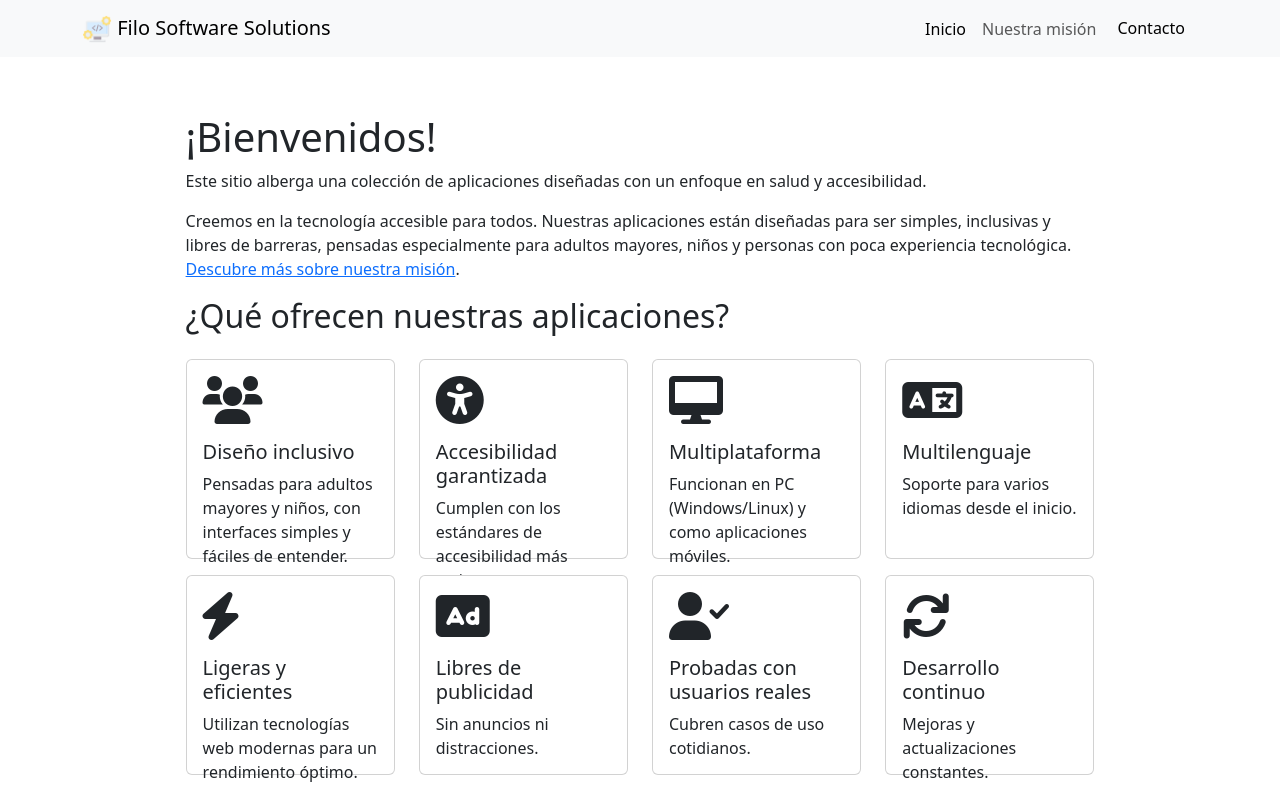
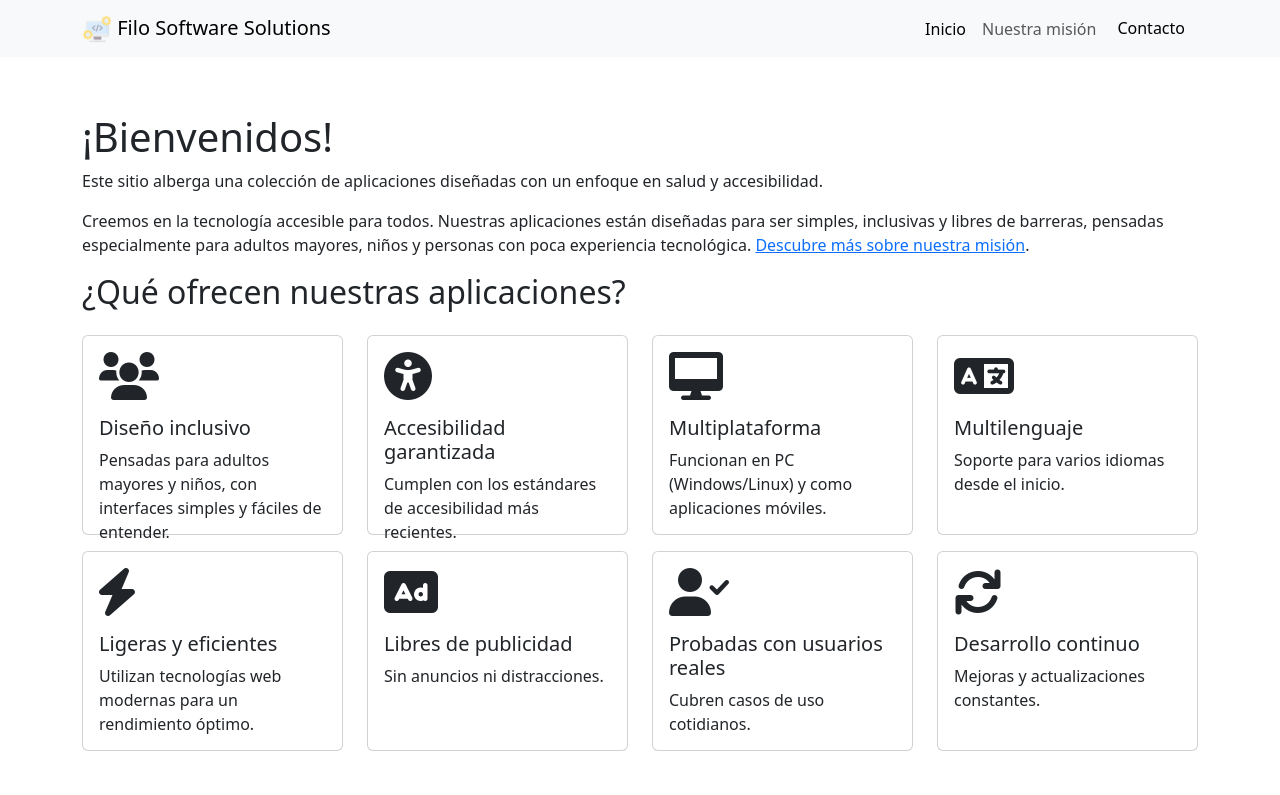
Before and after one commit to jualon92/software-services-portfolio, an Angular app: page /software-services-portfolio/ in a window 1280 px wide. Shown: the top 795 px of the page. Built offline with nearby package versions, Linux system fonts and the light colour scheme.

Commit message:
Agregar contenedor envolvente y ajustar estilos en la sección de bienvenida

```diff
--- a/src/app/home/home.component.html
+++ b/src/app/home/home.component.html
@@ -1,5 +1,5 @@
-<div class="wrapper d-flex justify-content-center mt-4" >
-<section class="welcome-section" style="width:71%">
+<div class="wrapper d-flex justify-content-center mt-4 container" >
+<section class="welcome-section" >
   <h1>¡Bienvenidos!</h1>
   <p>Este sitio alberga una colección de aplicaciones diseñadas con un enfoque en salud y accesibilidad. </p>
   <p>Creemos en la tecnología accesible para todos. Nuestras aplicaciones están diseñadas para ser simples, inclusivas y libres de barreras, pensadas especialmente para adultos mayores, niños y personas con poca experiencia tecnológica. <a [routerLink]="['/mision']">Descubre más sobre nuestra misión</a>.</p>
--- a/src/app/home/home.component.scss
+++ b/src/app/home/home.component.scss
@@ -1,6 +1,12 @@
 .welcome-section {
   padding: 2rem 0;
   padding-bottom:1rem;
+  width: 71%;
+
+  @media screen and (max-width: 1500px) {
+    width: 100%!important;
+
+  }
   .features-list {
     margin: 1.5rem 0;
     padding-left: 1.2rem;
```
